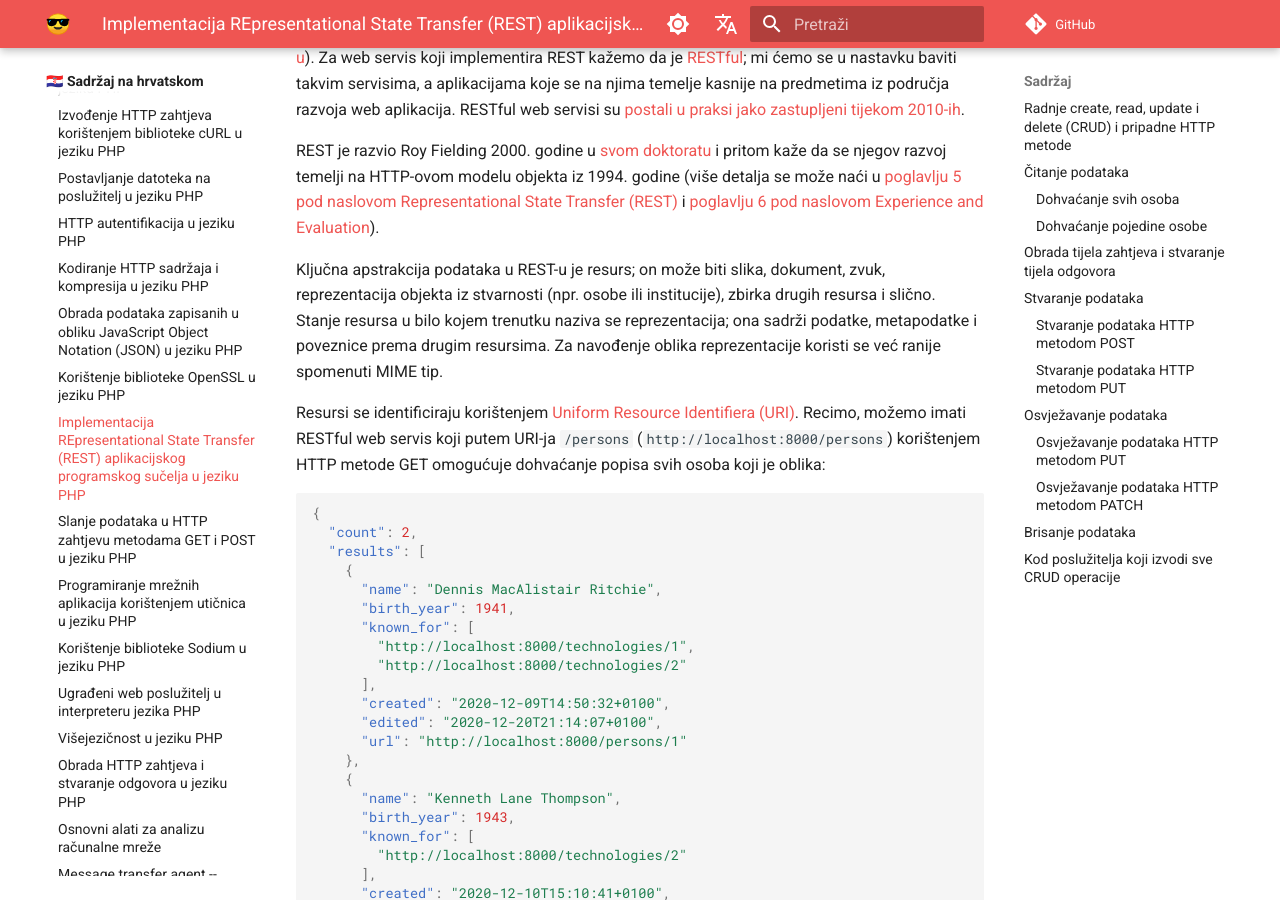
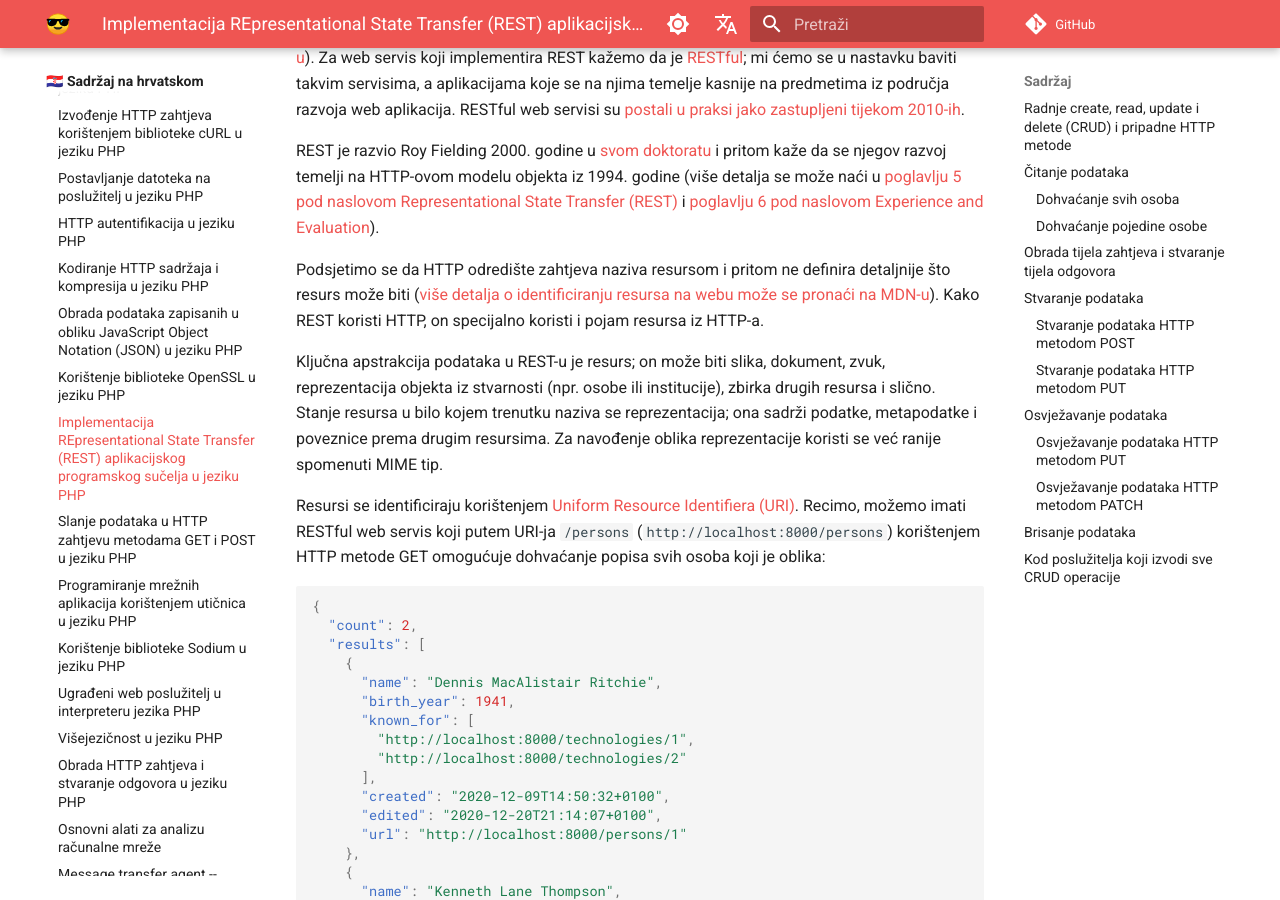
Before and after one commit to gaseri/website, an MkDocs documentation site: the page built from docs/hr/nastava/materijali/php-rest.md, in a window 1280 px wide and 900 px high, scrolled down 363 px. Built offline with MkDocs 1.6.1 and Material for MkDocs 9.7.7, drawn with Linux system fonts in a browser that asks for light colours; comment, search, counter and statistics services are not loaded.

Commit message:
Added a paragraph about HTTP resource definition

```diff
--- a/docs/hr/nastava/materijali/php-rest.md
+++ b/docs/hr/nastava/materijali/php-rest.md
@@ -7,6 +7,8 @@ author: Vedran Miletić
 [REpresentational State Transfer (REST)](https://en.wikipedia.org/wiki/Representational_state_transfer) je danas najkorištenija softverska arhitektura koja koristi HTTP i namijenjena je za aplikacije temeljene na web servisima ([više detalja o REST-u na MDN-u](https://developer.mozilla.org/en-US/docs/Glossary/REST)). Za web servis koji implementira REST kažemo da je [RESTful](https://restfulapi.net/); mi ćemo se u nastavku baviti takvim servisima, a aplikacijama koje se na njima temelje kasnije na predmetima iz područja razvoja web aplikacija. RESTful web servisi su [postali u praksi jako zastupljeni tijekom 2010-ih](https://developer.mozilla.org/en-US/docs/Web/HTTP/Basics_of_HTTP/Evolution_of_HTTP#using_http_for_complex_applications).
 
 REST je razvio Roy Fielding 2000. godine u [svom doktoratu](https://www.ics.uci.edu/~fielding/pubs/dissertation/top.htm) i pritom kaže da se njegov razvoj temelji na HTTP-ovom modelu objekta iz 1994. godine (više detalja se može naći u [poglavlju 5 pod naslovom Representational State Transfer (REST)](https://www.ics.uci.edu/~fielding/pubs/dissertation/rest_arch_style.htm) i [poglavlju 6 pod naslovom Experience and Evaluation](https://www.ics.uci.edu/~fielding/pubs/dissertation/evaluation.htm)).
+
+Podsjetimo se da HTTP odredište zahtjeva naziva resursom i pritom ne definira detaljnije što resurs može biti ([više detalja o identificiranju resursa na webu može se pronaći na MDN-u](https://developer.mozilla.org/en-US/docs/Web/HTTP/Basics_of_HTTP/Identifying_resources_on_the_Web)). Kako REST koristi HTTP, on specijalno koristi i pojam resursa iz HTTP-a.
 
 Ključna apstrakcija podataka u REST-u je resurs; on može biti slika, dokument, zvuk, reprezentacija objekta iz stvarnosti (npr. osobe ili institucije), zbirka drugih resursa i slično. Stanje resursa u bilo kojem trenutku naziva se reprezentacija; ona sadrži podatke, metapodatke i poveznice prema drugim resursima. Za navođenje oblika reprezentacije koristi se već ranije spomenuti MIME tip.
 
```
